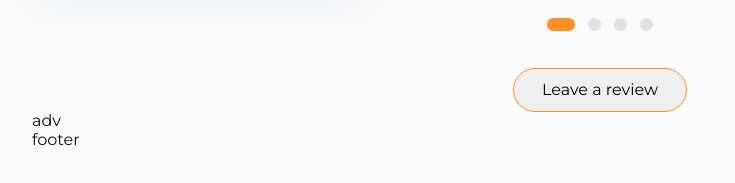
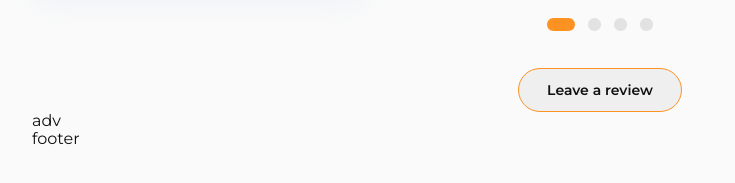
Before and after one commit to sselesnes/project-DevHive2, a website built with Vite: page src/index.html in a window 1280 px wide. Shown: the part 413-596 px from the top of the page, 40-775 px from the left. Built offline with nearby package versions, Linux system fonts and the light colour scheme.

Commit message:
make button text great again

```diff
--- a/src/css/reviews.css
+++ b/src/css/reviews.css
@@ -98,6 +98,11 @@
 
 .btn-reviews {
   display: flex;
+  color: #111;
+  font-size: 14px;
+  font-style: normal;
+  font-weight: 600;
+  line-height: normal;
   padding: 12px 28px;
   align-items: center;
   gap: 14px;
```
